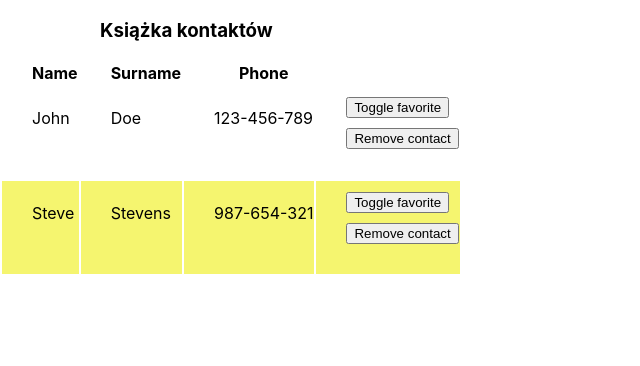
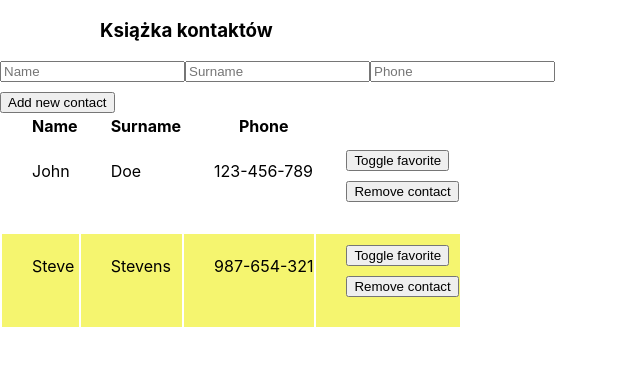
Before and after one commit to magdalenaromala/react-exercises, a React (Create React App) app in the folder app/: page / in a window 1280 px wide. Shown: the top 366 px of the page, without its empty margins (0-640 px from the left). Built offline with nearby package versions, Linux system fonts and the light colour scheme.

Commit message:
add new contacts

```diff
--- a/app/src/App.js
+++ b/app/src/App.js
@@ -17,9 +17,16 @@ class App extends Component{
       phone: '987-654-321',
       isFavorite: true
     }
-  ]
+  ],
+  addId:'',
+  addName: '',
+  addSurname: '',
+  addPhone: '',
+  addIsFavorite: false,
+
 
   };
+
 
   toggleFavorite = contactId => {
     this.setState({
@@ -43,6 +50,41 @@ class App extends Component{
     });
   };
 
+  inputAddName = event => {
+    this.setState({
+      addName: event.target.value
+    })
+  }
+  inputAddSurname = event => {
+    this.setState({
+      addSurname: event.target.value
+    })
+  }
+
+  inputAddPhone = event => {
+    this.setState({
+      addPhone: event.target.value
+    })
+  }
+
+  inputAddContact= () => {
+    if (this.state.addName && this.state.addSurname && this.state.addPhone) {
+      const contact = [{
+        id: this.state.addId,
+        name: this.state.addName,
+        surname: this.state.addSurname,
+        phone: this.state.addPhone,
+        isFavorite: this.state.addIsFavorite
+      }]
+      this.setState({
+        contacts: this.state.contacts.concat(contact),
+      })
+    }
+
+  }
+
+
+
   render(){
 
 
@@ -51,6 +93,10 @@ class App extends Component{
     return(
       <div>
       <h3>Książka kontaktów</h3>
+        <input type="text"onChange={ this.inputAddName} placeholder="Name" value={this.state.addName} />
+        <input type="text" onChange={this.inputAddSurname} placeholder="Surname" value={this.state.addSurname} />
+        <input type="text" onChange={this.inputAddPhone} placeholder="Phone" value={this.state.addPhone} />
+        <button onClick={this.inputAddContact}>Add new contact</button>
      <table>
        <thead>
          <tr>
```
